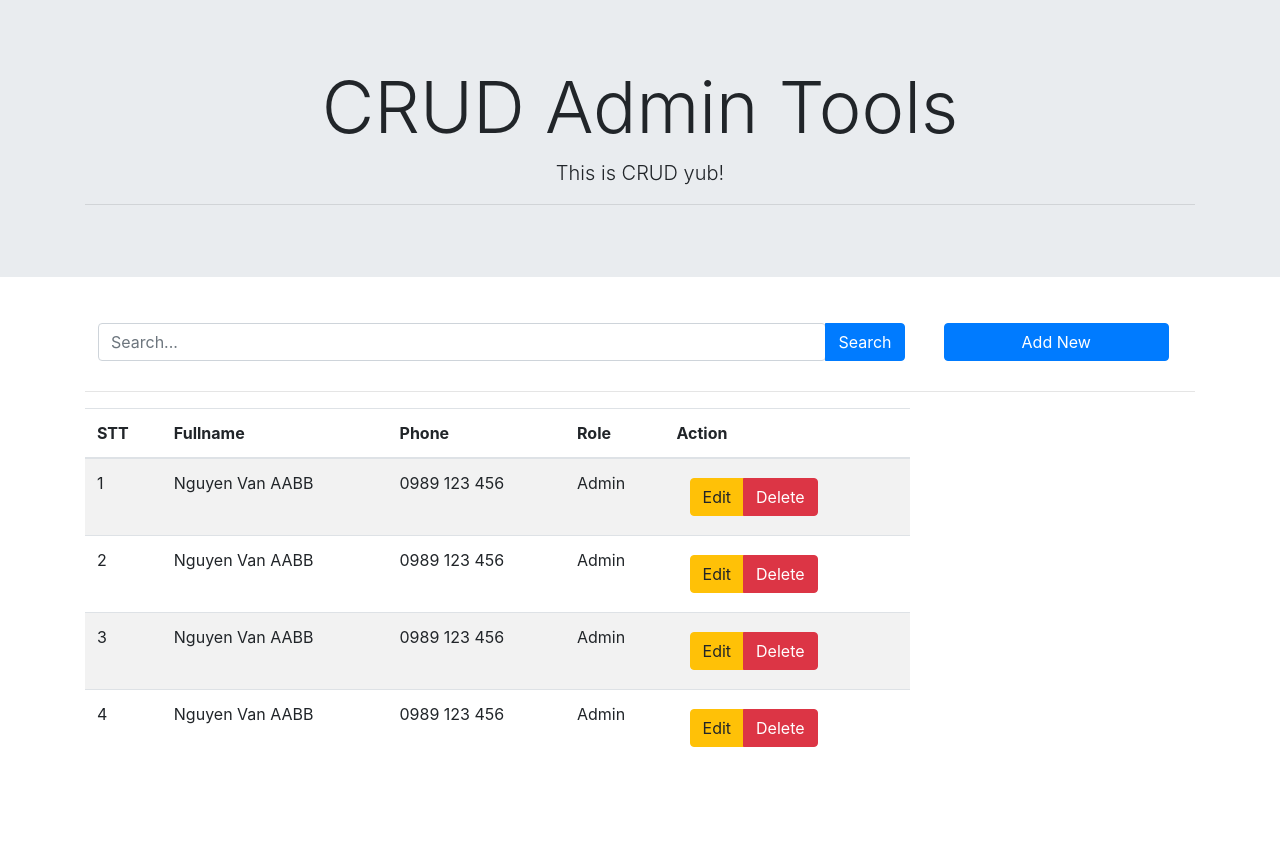
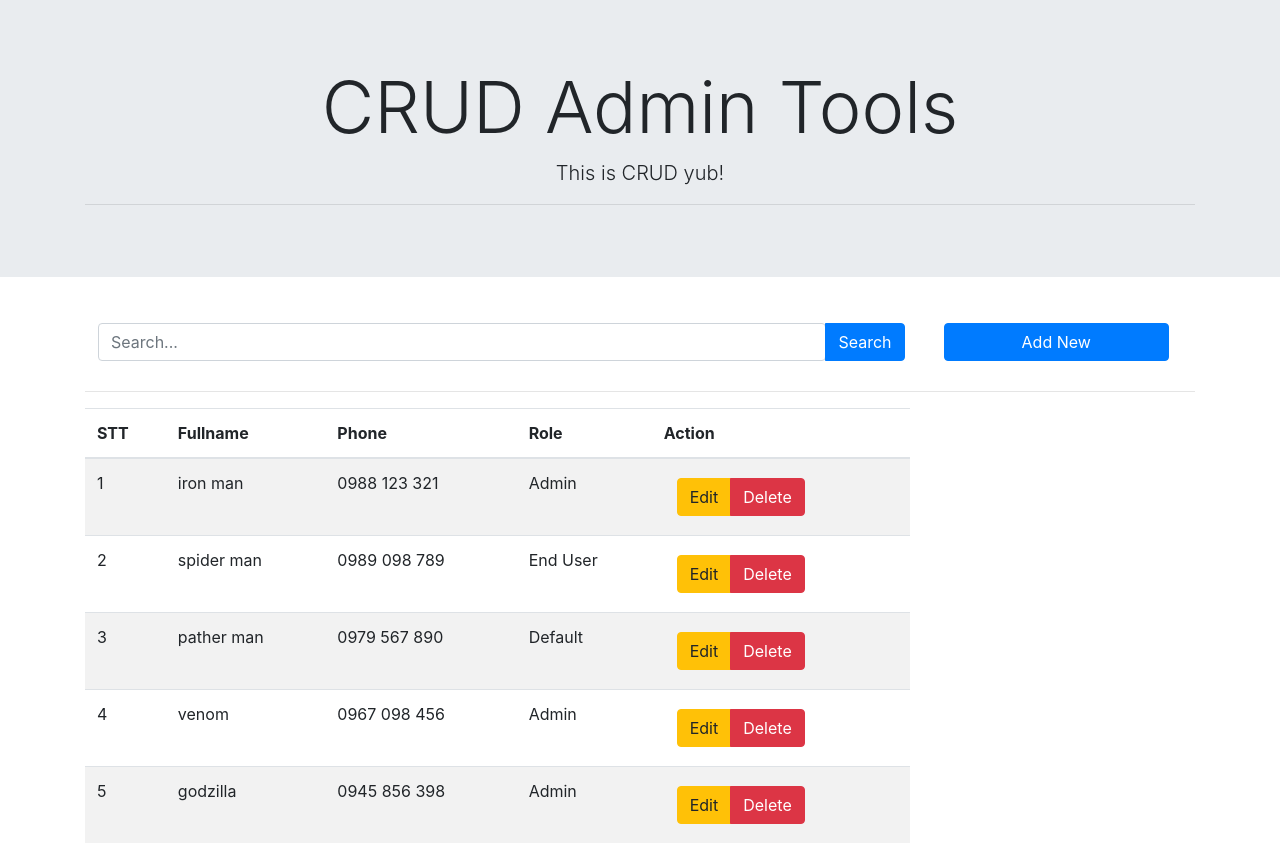
Before and after one commit to nguyenlyminhman/react-admin-tool, a React (Create React App) app: page / in a window 1280 px wide. Before the commit the page ends 800 px from the top, so only its background shows below. Built offline with nearby package versions, Linux system fonts and the light colour scheme.

Commit message:
Create: Table row component Load data to table

```diff
--- a/src/common/data.json
+++ b/src/common/data.json
@@ -12,7 +12,7 @@
     {
         "name":"pather man",
         "tel":"0979 567 890",
-        "role":"2"
+        "role":"1"
     },
     {
         "name":"venom",
--- a/src/components/App.js
+++ b/src/components/App.js
@@ -3,6 +3,7 @@ import Header from './Header';
 import Search from './Search';
 import DataTable from './DataTable';
 import NewUserForm from './NewUserForm';
+import DataUser from '../common/data.json'
 // import logo from './logo.svg';
 // import './App.css';
 
@@ -12,6 +13,7 @@ class App extends Component {
     super(props);
     this.state = {
       isShowNewUserForm: false,
+      data: DataUser
     }
   }
 
@@ -26,7 +28,7 @@ class App extends Component {
         <div className="container">
           <div className="row">
             <Search isShow={this.state.isShowNewUserForm} toggleUserForm={()=>this.toggleUserForm()} />
-            <DataTable />
+            <DataTable userData={this.state.data}/>
             <NewUserForm isShow={this.state.isShowNewUserForm} />
           </div>
         </div>
--- a/src/components/DataTable.jsx
+++ b/src/components/DataTable.jsx
@@ -1,7 +1,14 @@
 import React, { Component } from 'react';
+import DataTableRow from './DataTableRow.jsx';
+
 
 class DataTable extends Component {
+    mappingDataUser = () => this.props.userData.map((value, key)=>(
+        <DataTableRow index={key+1} name={value.name} tel={value.tel} role={value.role}/>
+    ))
+
     render() {
+        console.log(this.props.userData);
         return (
             <div className="col-9">
                 <table className="table table-striped table-hover">
@@ -15,54 +22,7 @@ class DataTable extends Component {
                         </tr>
                     </thead>
                     <tbody>
-                        <tr>
-                            <td >1</td>
-                            <td>Nguyen Van AABB</td>
-                            <td>0989 123 456</td>
-                            <td>Admin</td>
-                            <td>
-                                <div className="btn btn-group">
-                                    <div className="btn btn-warning">Edit</div>
-                                    <div className="btn btn-danger">Delete</div>
-                                </div>
-                            </td>
-                        </tr>
-                        <tr>
-                            <td >2</td>
-                            <td>Nguyen Van AABB</td>
-                            <td>0989 123 456</td>
-                            <td>Admin</td>
-                            <td>
-                                <div className="btn btn-group">
-                                    <div className="btn btn-warning">Edit</div>
-                                    <div className="btn btn-danger">Delete</div>
-                                </div>
-                            </td>
-                        </tr>
-                        <tr>
-                            <td >3</td>
-                            <td>Nguyen Van AABB</td>
-                            <td>0989 123 456</td>
-                            <td>Admin</td>
-                            <td>
-                                <div className="btn btn-group">
-                                    <div className="btn btn-warning">Edit</div>
-                                    <div className="btn btn-danger">Delete</div>
-                                </div>
-                            </td>
-                        </tr>
-                        <tr>
-                            <td >4</td>
-                            <td>Nguyen Van AABB</td>
-                            <td>0989 123 456</td>
-                            <td>Admin</td>
-                            <td>
-                                <div className="btn btn-group">
-                                    <div className="btn btn-warning">Edit</div>
-                                    <div className="btn btn-danger">Delete</div>
-                                </div>
-                            </td>
-                        </tr>
+                        {this.mappingDataUser()}
                     </tbody>
                 </table>
             </div>
--- /dev/null
+++ b/src/components/DataTableRow.jsx
@@ -0,0 +1,31 @@
+import React, { Component } from 'react';
+
+class DataTableRow extends Component {
+    showRole = (val) => {
+        if (val === "2") {
+            return "Admin"
+        }
+        else if (val == "3") {
+            return "End User"
+        }
+        return "Default"
+    }
+    render() {
+        return (
+            <tr>
+                <td >{this.props.index}</td>
+                <td>{this.props.name}</td>
+                <td>{this.props.tel}</td>
+                <td>{this.showRole(this.props.role)}</td>
+                <td>
+                    <div className="btn btn-group">
+                        <div className="btn btn-warning">Edit</div>
+                        <div className="btn btn-danger">Delete</div>
+                    </div>
+                </td>
+            </tr>
+        );
+    }
+}
+
+export default DataTableRow;
--- a/src/components/NewUserForm.jsx
+++ b/src/components/NewUserForm.jsx
@@ -45,9 +45,9 @@ class NewUserForm extends Component {
                                 </div>
                                 <div className="form-group">
                                     <select className="form-control">
-                                        <option value="df">Default</option>
-                                        <option value="ad">Administrator</option>
-                                        <option value="eu">End-user</option>
+                                        <option value="1">Default</option>
+                                        <option value="2">Administrator</option>
+                                        <option value="3">End-user</option>
                                     </select>
                                 </div>
                                 <div className="form-group text-right">
```
